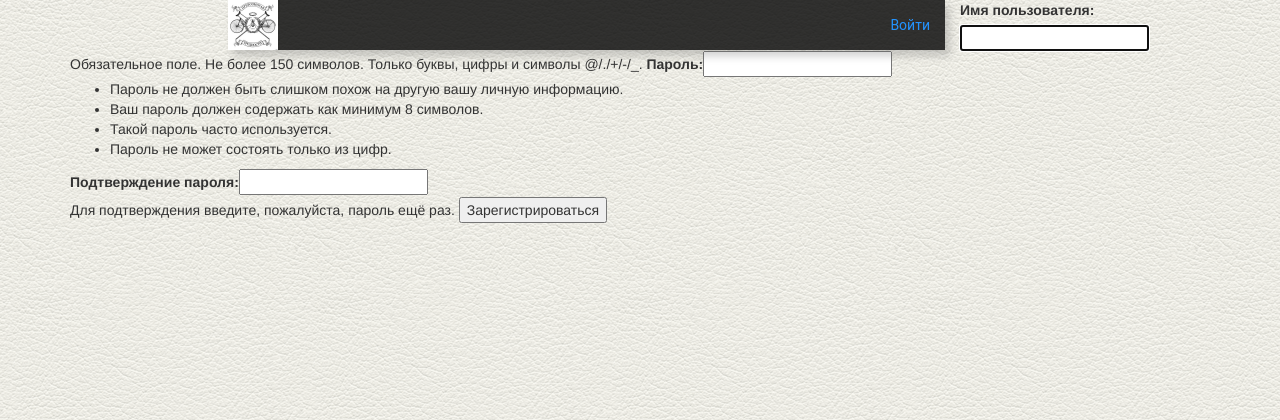
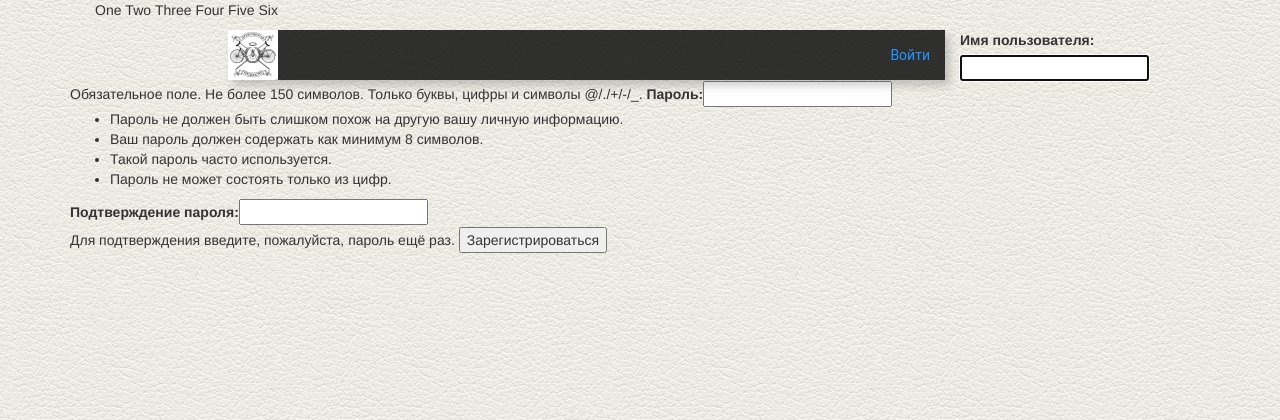
Before and after one commit to Styford/loft, a Django app: page /auth/register/ in a window 1280 px wide. Shown: the top 420 px of the page. Run offline with Django 3.2, Linux system fonts and the light colour scheme; parts of the project's set-up code (start-up, migrations or seed data) failed here and were passed over; some libraries are stand-ins or nearby versions.

Commit message:
minor adding

```diff
--- a/articles/models.py
+++ b/articles/models.py
@@ -31,7 +31,7 @@ class Comments(models.Model):
         verbose_name = "Комментарий"  # Название модели в админке в единственном числе
         verbose_name_plural = "Комментарии"  # Название модели в админке во множественном числе
 
-    comments_text = models.TextField(verbose_name="Хотите прокомментировать?")
+    #comments_text = models.TextField(verbose_name="Хотите прокомментировать?")
     comments_article = models.ForeignKey(Article, verbose_name="Статья")
     comments_author = models.ForeignKey(User, verbose_name="Автор комментария", blank=True)
     comments_date = models.DateTimeField(blank=True)
--- a/articles/views.py
+++ b/articles/views.py
@@ -52,7 +52,7 @@ def addcomment(request, article_id):
                 else:
                     rp = rp.replace(r'/>', "/></div>")
                 rep_img[i] = rp.replace('<img',
-                                     '<div class="row"><img class="col-lg-8 col-lg-offset-2 col-md-12 col-sm-12 col-xs-12" ')
+                                     '<div class="row comment_media"><img class="col-lg-8 col-lg-offset-2 col-md-12 col-sm-12 col-xs-12" ')
                 i += 1
             i = 0
             for rp in rep_img:
--- a/extUser/models.py
+++ b/extUser/models.py
@@ -10,7 +10,7 @@ class extUser(models.Model):
 
     user_key = models.OneToOneField(User)
     secret_key = models.CharField(max_length=30)
-    avatar = models.ImageField(upload_to="img/avatars/", null=True, blank=True)
+    avatar = models.ImageField(upload_to="media/img/avatars/", null=True, blank=True, default="media/img/avatars/crip.png")
     department = models.CharField(max_length=255, null=True, blank=True)
 
     def __unicode__(self):                  # Название объекта в админке
--- a/static/css/common.css
+++ b/static/css/common.css
@@ -83,17 +83,60 @@ body a:hover {
     border-radius: 3px
 }
 
-.author_comment, .time_comment {
+.author_comment{
+    width: 100%;
+    text-align: left;
+    padding-right: 7px;
+    padding-top: 12px;
+}
+
+.time_comment {
     width: 100%;
     text-align: right;
     padding-right: 7px;
 }
 
 .article_author {
-    position: absolute;
+    margin-top: 20px;
     left: 30px;
 }
 
 .django-ckeditor-widget {
     width: 100%;
 }
+
+.avatar {
+    float: left;
+    top: 5px;
+    position: relative;
+    width: 33px;
+    height: 33px;
+    -webkit-border-radius: 50%;
+    -moz-border-radius: 50%;
+    border-radius: 50%;
+    margin-right: 8px;
+}
+
+.avatar:hover {
+    width: 50px;
+    height: 50px;
+    transition: all 0.2s;
+
+}
+.comment_media {
+    padding-right: 10px;
+}
+
+.preview img {
+    display: none;
+}
+
+.top_menu ul{
+    margin: 0;
+    padding: 0;
+    list-style-type:none;
+}
+
+.top_menu li {
+    display: inline-block;
+}
--- a/templates/article.html
+++ b/templates/article.html
@@ -9,17 +9,20 @@
             <p class="text-justify">{{ Article.article_text | safe }}</p>
             <div class="comments_count"><i class="fa fa-comment"
                                            aria-hidden="true"></i>{{ Article.comments_set.count }}</div>
+            <img class="avatar" src="{{ Article.article_author.extuser.avatar.url }}" alt="Аватарка">
             <div class="article_author"><a
                     href="#">{{ Article.article_author.first_name }} {{ Article.article_author.last_name }}</a>
             </div>
             <hr>
+            <a id="comments" name="comments"></a>
             <p>Комментарии:</p>
             {% for comment in Comments %}
                 <div class="comment">
+                    <img class="avatar" src="{{ comment.comments_author.extuser.avatar.url }}" alt="Аватарка">
                     <div class="author_comment"><a
                             href="#">{{ comment.comments_author.first_name }} {{ comment.comments_author.last_name }}</a>
                     </div>
-                    <div class="text_comment">{{ comment.comments_extraText | safe  | linebreaks}}</div>
+                    <div class="text_comment">{{ comment.comments_extraText | safe  | linebreaks }}</div>
                     <div class="time_comment">{{ comment.comments_date }}</div>
                 </div>
             {% endfor %}
--- a/templates/main.html
+++ b/templates/main.html
@@ -24,11 +24,23 @@
 </head>
 
 <body style="background-image: url({% static "img/lether.png" %}">
-
+<div class="container">
+    <div class="row">
+        <ul class="top_menu">
+            <li>One</li>
+            <li>Two</li>
+            <li>Three</li>
+            <li>Four</li>
+            <li>Five</li>
+            <li>Six</li>
+        </ul>
+    </div>
+</div>
 <div class="col-md-10 col-md-offset-1 col-lg-7 col-lg-offset-2 col-sm-10 col-sm-offset-1">
     <div class="top-header">
-        <a href="/articles/all/"><img class="logo" src="{% static "img/idTHUIWcuZk.jpg" %} " width='50px'
-                                      height='50px' alt="Logo"></a>
+        <a href="/articles/all/">
+            <img class="logo" src="{% static "img/idTHUIWcuZk.jpg" %} " width='50px' height='50px' alt="Logo">
+        </a>
         <div class="auth">
             {% if username %}
                 <span><a href="/auth/logout/">Выйти ({{ username }})</a></span>
```
Also changed, not shown: templates/articles.html (+8 -3 lines), articles/migrations/0004_remove_comments_comments_text.py (added), extUser/migrations/0004_auto_20170204_1057.py (added), extUser/migrations/0005_auto_20170204_1132.py (added), media/media/img/avatars/134485_5r645.jpg (added), media/media/img/avatars/crip.png (added), myprojectdb.sqlite3, 6 other files.
